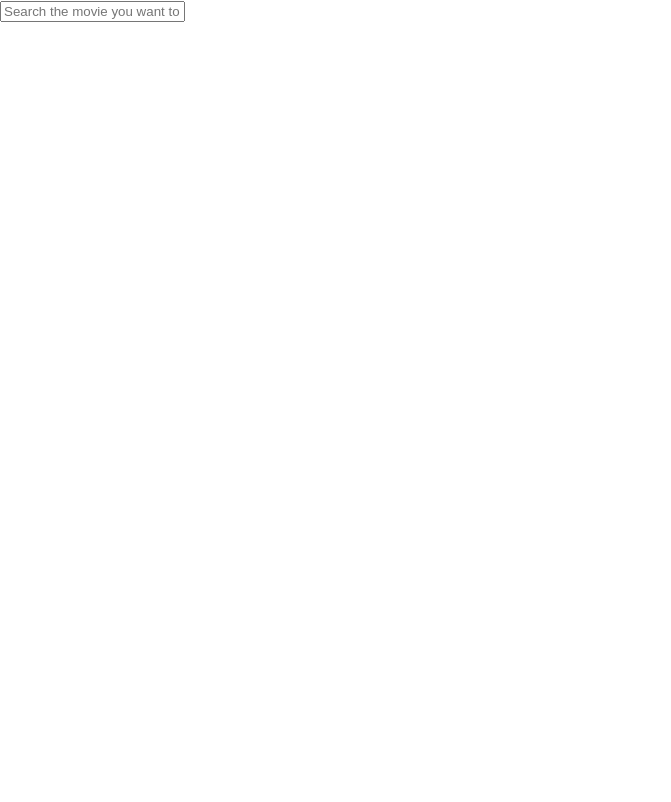
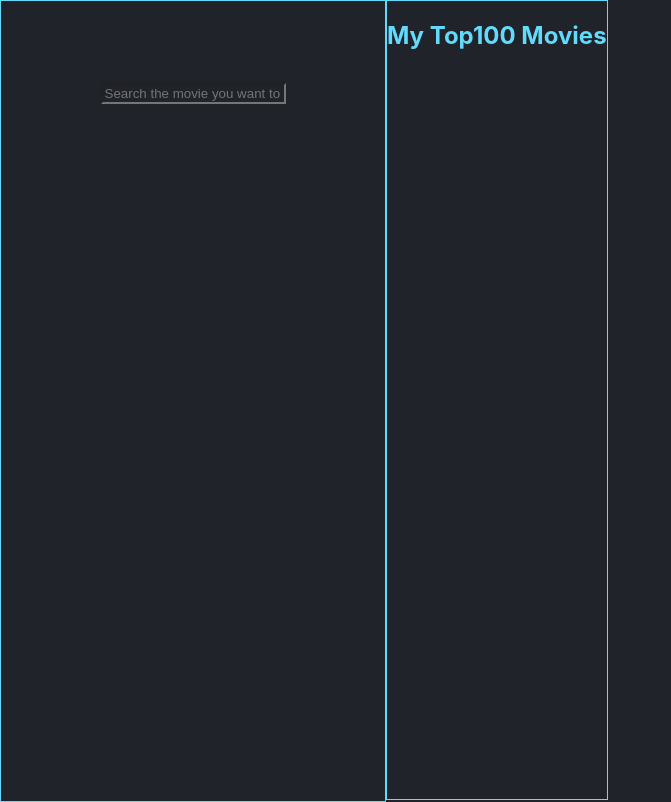
Before and after one commit to mertSezerO/Top100-Movies, a React (Create React App) app in the folder frontend/: page / in a window 1280 px wide. Shown: the whole page, without its empty margins (0-671 px from the left). Built offline with nearby package versions, Linux system fonts and the light colour scheme.

Commit message:
Styling done.

```diff
--- a/frontend/public/index.html
+++ b/frontend/public/index.html
@@ -2,20 +2,15 @@
 <html lang="en">
   <head>
     <meta charset="utf-8" />
-    <link rel="icon" href="%PUBLIC_URL%/favicon.ico" />
     <meta name="viewport" content="width=device-width, initial-scale=1" />
     <meta name="theme-color" content="#000000" />
     <meta
       name="description"
       content="Web site created using create-react-app"
     />
-    <link rel="apple-touch-icon" href="%PUBLIC_URL%/logo192.png" />
-
     <title>React App</title>
   </head>
   <body>
-    <noscript>You need to enable JavaScript to run this app.</noscript>
     <div id="root"></div>
-
   </body>
 </html>
--- a/frontend/src/App.css
+++ b/frontend/src/App.css
@@ -1,38 +1,80 @@
-.App {
-  text-align: center;
+#root
+{
+  height: 100%;
+  width: 100%;
 }
 
-.App-logo {
-  height: 40vmin;
-  pointer-events: none;
+#app
+{
+  display: flex;
+  /*size will be respecified*/
+  height: 100%;
+  width: 100%;
 }
 
-@media (prefers-reduced-motion: no-preference) {
-  .App-logo {
-    animation: App-logo-spin infinite 20s linear;
-  }
+#search
+{
+  width: 30%;
+  height: 100%;
+  display: flex;
+  flex-direction: column;
+  justify-content: space-between;
+  border: 1px ridge #61DAFB;
 }
 
-.App-header {
-  background-color: #282c34;
-  min-height: 100vh;
+#filter
+{
+  height: 25%;
+  display: flex;
+  justify-content: center;
+  align-items: center;
+}
+
+#filter input
+{
+  background-color: #20232A;
+  color: #61DAFB;
+}
+
+#filter-item-container
+{
+  height: 75%;
   display: flex;
   flex-direction: column;
-  align-items: center;
-  justify-content: center;
-  font-size: calc(10px + 2vmin);
-  color: white;
+  justify-content: space-between;
+  padding-bottom: 15%;
 }
 
-.App-link {
-  color: #61dafb;
+.filter-item
+{
+  display: flex;
+  justify-content: space-around;
+  height: 10%;
 }
 
-@keyframes App-logo-spin {
-  from {
-    transform: rotate(0deg);
-  }
-  to {
-    transform: rotate(360deg);
-  }
+#item-list
+{
+  border: 1px ridge #61DAFB;
 }
+
+.item
+{
+  display: block;
+}
+
+.item-property
+{
+  display: flex;
+  justify-content: space-around;
+}
+
+.details
+{
+  display: flex;
+  justify-content: center;
+}
+
+.details button
+{
+  all: unset;
+}
--- a/frontend/src/components/list.js
+++ b/frontend/src/components/list.js
@@ -6,6 +6,7 @@ export default function List() {
   const context = useContext(ListContext);
   return (
     <div id="item-list">
+      <h2>My Top100 Movies</h2>
       {context.list.map((item) => (
         <ListItem movie={item} key={item._id} />
       ))}
--- a/frontend/src/components/listItem.js
+++ b/frontend/src/components/listItem.js
@@ -1,11 +1,13 @@
 export default function ListItem({ movie }) {
   return (
     <div className="item">
-      <img src={movie.imageURL} alt={movie.original_title}></img>
       <div className="item-property">
+        <img src={movie.imageURL} alt={movie.original_title}></img>
         {movie.original_title}
+      </div>
+      <section className="details">
         <button>Details</button>
-      </div>
+      </section>
     </div>
   );
 }
--- a/frontend/src/components/searchBar.js
+++ b/frontend/src/components/searchBar.js
@@ -4,7 +4,7 @@ import { ListContext } from "../listContext";
 export default function SearchBar() {
   const context = useContext(ListContext);
 
-  //Cache usage will be investigated.
+  //Delay issue will be handled.
   function fetchMovies() {
     if (!context.movies) {
       fetch("http://localhost:3000/movies", {
--- a/frontend/src/components/searchItem.js
+++ b/frontend/src/components/searchItem.js
@@ -14,7 +14,7 @@ export default function SearchItem({ movie }) {
   return (
     <div className="filter-item" onClick={addToList}>
       <img src={movie.imageURL} alt={movie.original_title}></img>
-      <div className="filter-item-property">{movie.original_title}</div>
+      {movie.original_title}
     </div>
   );
 }
--- a/frontend/src/index.css
+++ b/frontend/src/index.css
@@ -1,3 +1,9 @@
+html
+{
+  width: 100%;
+  height: 100%;
+}
+
 body {
   margin: 0;
   font-family: -apple-system, BlinkMacSystemFont, 'Segoe UI', 'Roboto', 'Oxygen',
@@ -5,6 +11,10 @@ body {
     sans-serif;
   -webkit-font-smoothing: antialiased;
   -moz-osx-font-smoothing: grayscale;
+  width: 100%;
+  height: 100%;
+  background-color: #20232A;
+  color: #61DAFB;
 }
 
 code {
```
